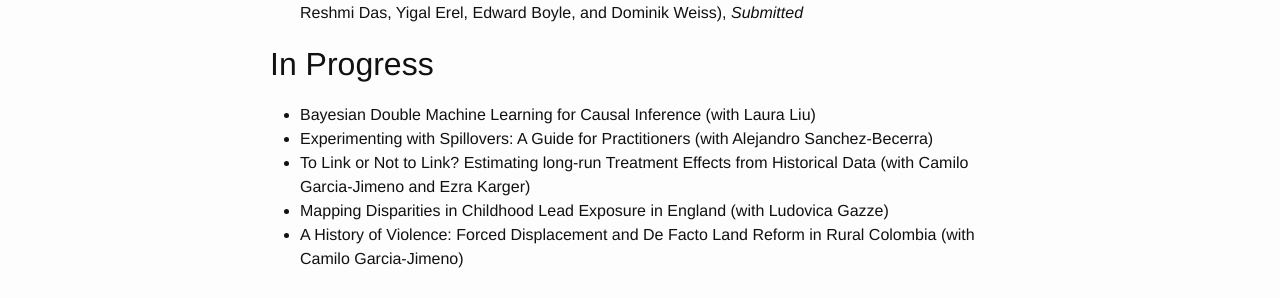
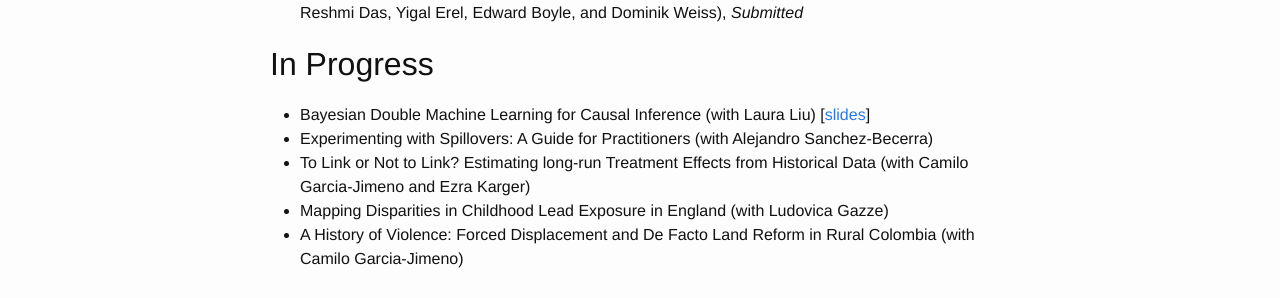
Before and after one commit to fditraglia/fditraglia.github.io, a Jekyll site: the page built from research.md, in a window 1280 px wide. Shown: the part 952-1250 px from the top of the page. Built offline with Jekyll 4.4.1, drawn with Linux system fonts in a browser that asks for light colours.

Commit message:
post slides

```diff
--- a/research.md
+++ b/research.md
@@ -24,7 +24,7 @@ permalink: /research/
 - Global Lead Exposure Since the Ban on Leaded Gasoline (with Mengli Chen, Ludovica Gazze, Reshmi Das, Yigal Erel, Edward Boyle, and Dominik Weiss), *Submitted*
 
 ## In Progress
-- Bayesian Double Machine Learning for Causal Inference (with Laura Liu)
+- Bayesian Double Machine Learning for Causal Inference (with Laura Liu) [[slides](./pdf/BDML-2025-02.26.pdf)]
 - Experimenting with Spillovers: A Guide for Practitioners (with Alejandro Sanchez-Becerra)
 - To Link or Not to Link? Estimating long-run Treatment Effects from Historical Data (with Camilo Garcia-Jimeno and Ezra Karger)
 - Mapping Disparities in Childhood Lead Exposure in England (with Ludovica Gazze)
```
Also changed, not shown: 1 other file.
